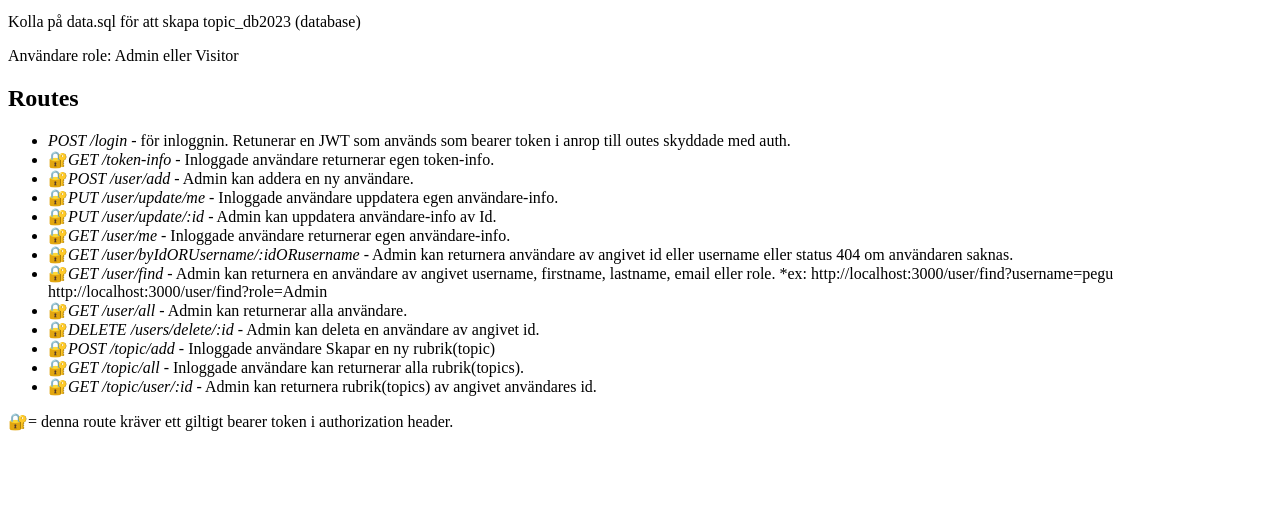
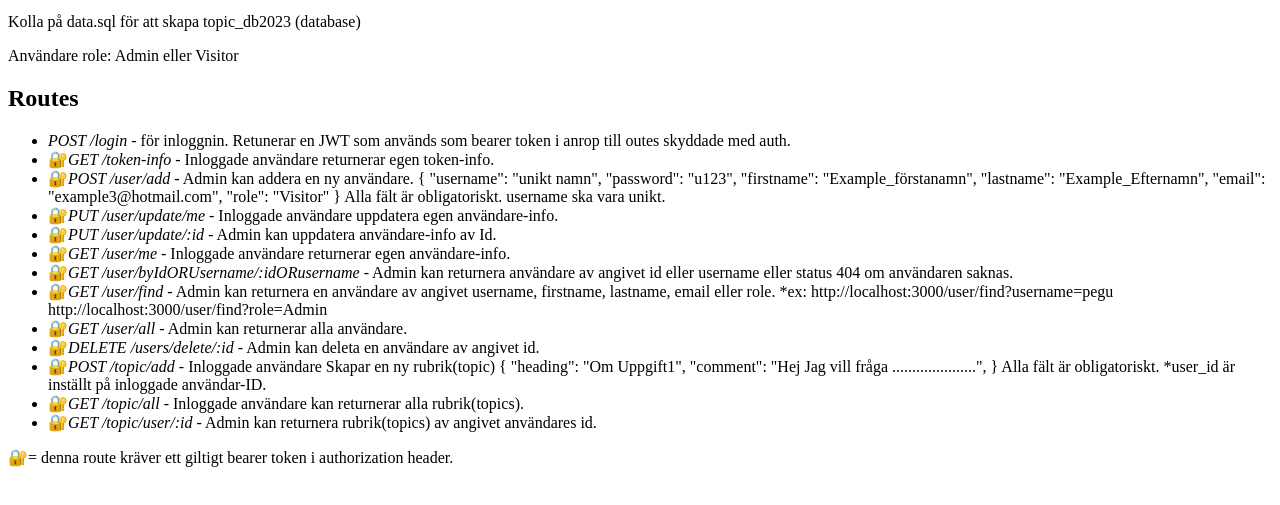
Before and after one commit to miwgu/FWK23S_Node.js_API, a website: page dokumentation.html in a window 1280 px wide. Shown: the part 101-606 px from the top of the page. Drawn offline with Linux system fonts and the light colour scheme.

```diff
--- a/dokumentation.html
+++ b/dokumentation.html
@@ -16,7 +16,17 @@
         <li><span>         </span><em>POST /login</em> - för inloggnin. Retunerar en JWT som används som bearer token i anrop till outes skyddade med auth. </li>
         <li><span>&#x1f510;</span><em>GET /token-info</em> - Inloggade användare returnerar egen token-info. </li>
 
-        <li><span>&#x1f510;</span><em>POST /user/add</em> - Admin kan addera en ny användare. </li>
+        <li><span>&#x1f510;</span><em>POST /user/add</em> - Admin kan addera en ny användare.
+        {
+            "username": "unikt namn",
+            "password": "u123",
+            "firstname": "Example_förstanamn",
+            "lastname": "Example_Efternamn",
+            "email": "example3@hotmail.com",
+            "role": "Visitor"
+        }
+        Alla fält är obligatoriskt. username ska vara unikt.
+        </li>
         <li><span>&#x1f510;</span><em>PUT /user/update/me</em> - Inloggade användare uppdatera egen användare-info. </li>
         <li><span>&#x1f510;</span><em>PUT /user/update/:id</em> - Admin kan uppdatera användare-info av Id. </li>
         <li><span>&#x1f510;</span><em>GET /user/me</em> - Inloggade användare returnerar egen användare-info. </li>
@@ -26,7 +36,13 @@
 
         <li><span>&#x1f510;</span><em>GET /user/all</em> - Admin kan returnerar alla användare. </li>
         <li><span>&#x1f510;</span><em>DELETE /users/delete/:id</em> - Admin kan deleta en användare av angivet id.</li>
-        <li><span>&#x1f510;</span><em>POST /topic/add</em> - Inloggade användare Skapar en ny rubrik(topic)</li>
+        <li><span>&#x1f510;</span><em>POST /topic/add</em> - Inloggade användare Skapar en ny rubrik(topic)
+            {
+                "heading": "Om Uppgift1",
+                "comment": "Hej Jag vill fråga .....................",
+            }
+            Alla fält är obligatoriskt. *user_id är inställt på inloggade användar-ID.
+        </li>
         <li><span>&#x1f510;</span><em>GET /topic/all</em> - Inloggade användare kan returnerar alla rubrik(topics). </li>
         <li><span>&#x1f510;</span><em>GET /topic/user/:id</em> - Admin kan returnera rubrik(topics) av angivet användares id. </li>
     </ul>
```
Also changed, not shown: index.js (+11 -2 lines).
